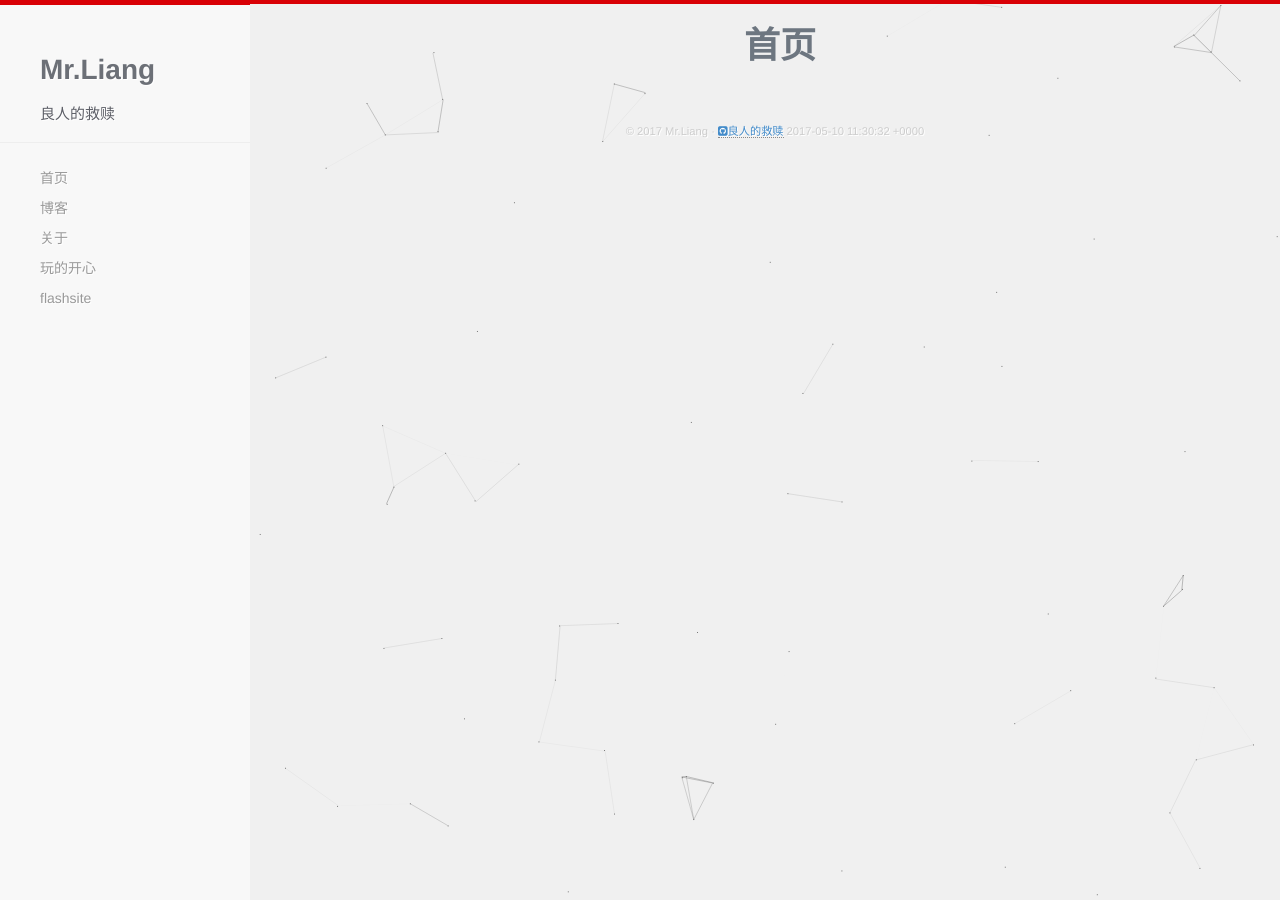
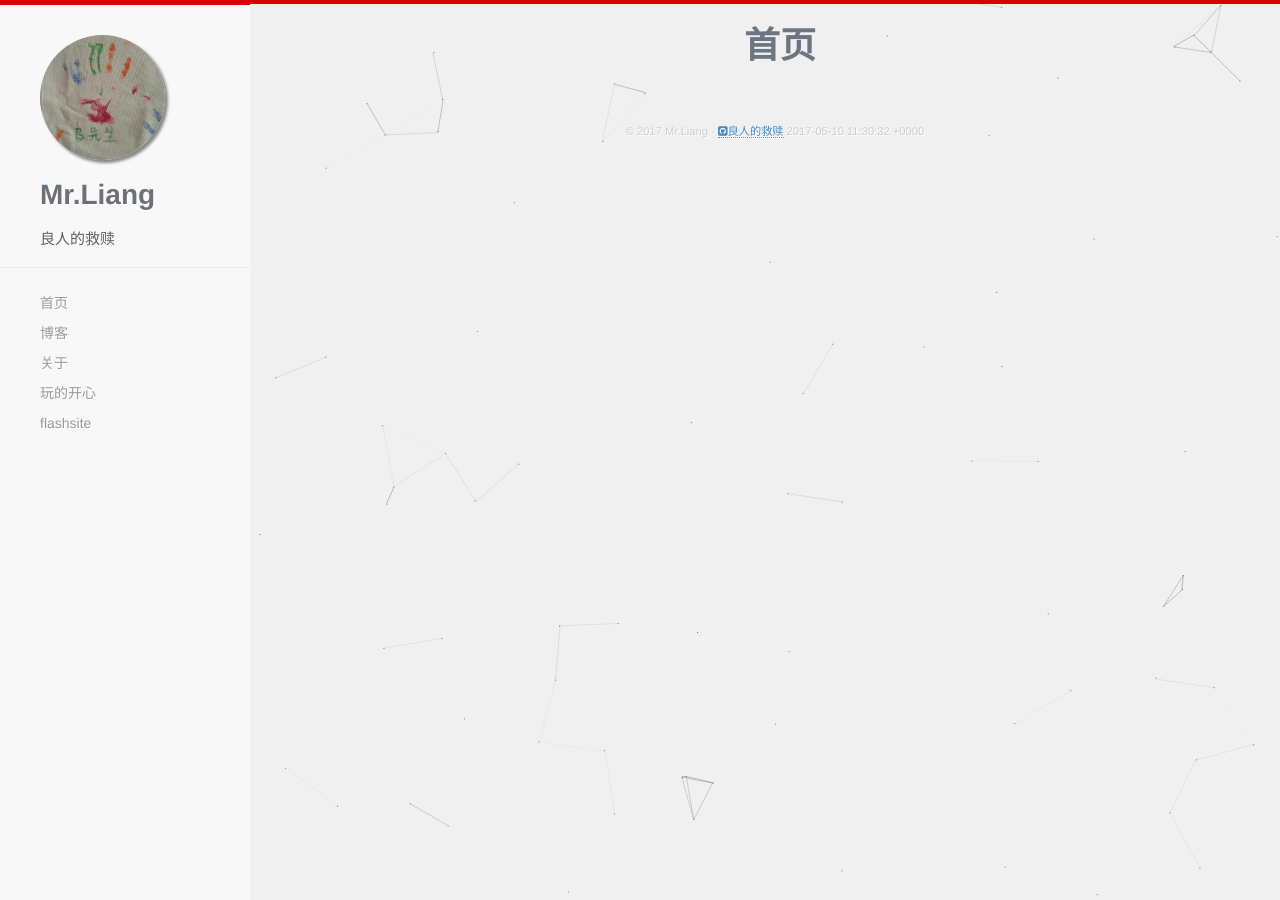
Before and after one commit to liangrengongzuoshi/liangzai.pub, a Jekyll site: the page built from index.html, in a window 1280 px wide. Built offline with Jekyll 4.4.1, drawn with Linux system fonts in a browser that asks for light colours; nearby versions of some CDN libraries; Markdown is read by kramdown in place of the engine named in the settings.

Commit message:
add avatar

```diff
--- a/_includes/navigation.html
+++ b/_includes/navigation.html
@@ -23,6 +23,7 @@
 <!-- Sidebar -->
 <div id="sidebar-wrapper">
   <ul class="sidebar-nav">
+    <li><img class="head-pic" alt="Mr.Liang" src="/images/head.jpg"></li>
     <li class="sidebar-brand"><a href="{{ site.baseurl }}/"><h1 class="brand">{{ site.name }}</h1></a><h3>{{ site.description }}</h3></li>
     <hr />
       <li><a href="{{ site.baseurl }}/index.html">首页</a></li>
--- a/css/hc.css
+++ b/css/hc.css
@@ -743,5 +743,12 @@ time
       height: 50%;
       font-size: small;
  }
+}
+/* split line   */
 
+.head-pic {
+    width: 125px;
+    border-radius: 100%;
+    transition: all 0.2s;
+    box-shadow: 3px 3px 3px #888;
 }
```
Also changed, not shown: images/head.jpg (added).
